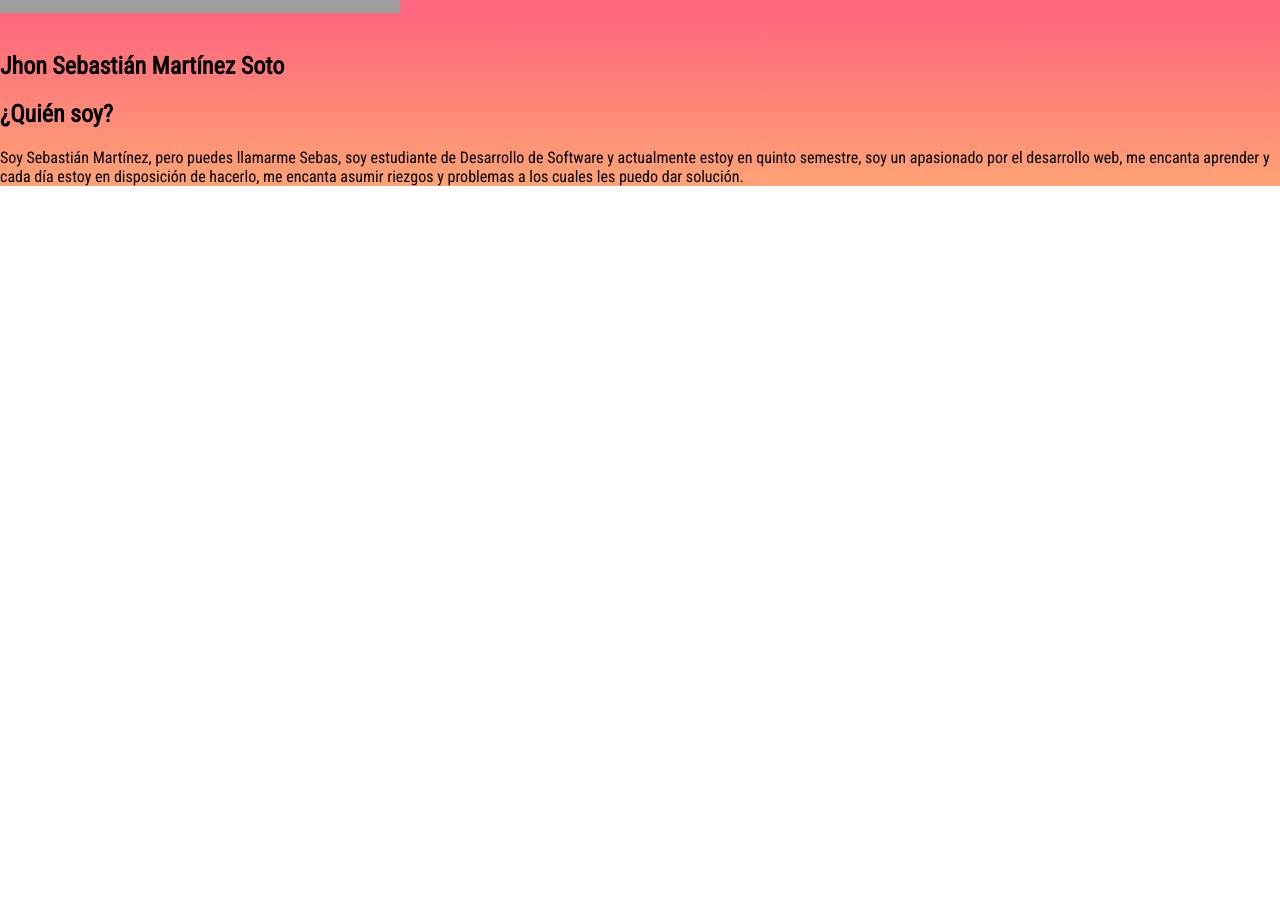
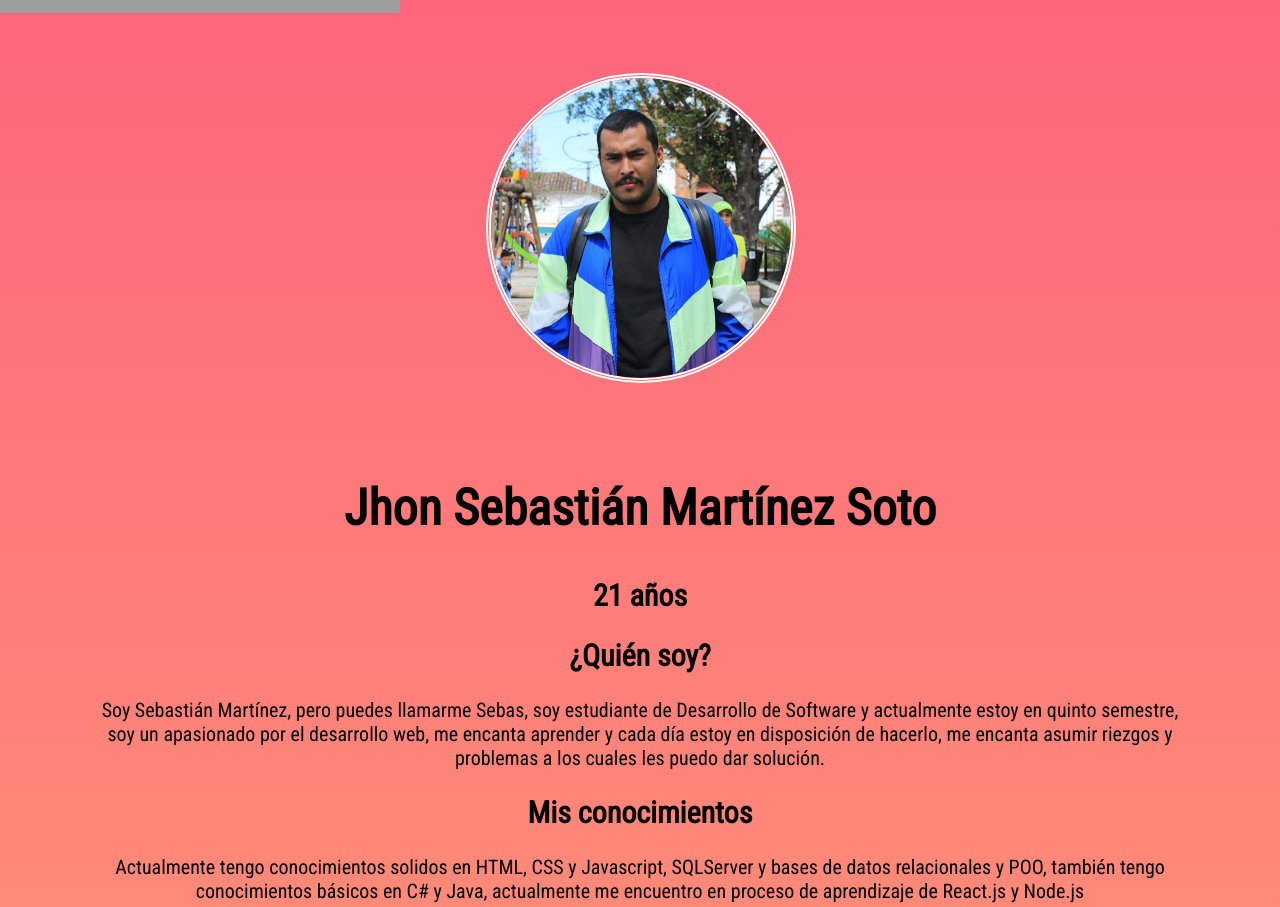
Before and after one commit to jhsebastian/BravoDev, a plain HTML site: page index.html in a window 1280 px wide. Shown: the part 287-1194 px from the top of the page. Before the commit the page ends 800 px from the top, so only its background shows below. Drawn offline with Linux system fonts and the light colour scheme; grey boxes are pictures that could not be loaded.

Commit message:
estilización del sitio web

```diff
--- a/index.html
+++ b/index.html
@@ -6,29 +6,48 @@
     <meta http-equiv="X-UA-Compatible" content="ie=edge">
     <link rel="stylesheet" href="style.css">
     <link href="https://fonts.googleapis.com/css?family=Roboto+Condensed&display=swap" rel="stylesheet">
+    <link rel="shortcut icon" href="https://img.icons8.com/color/16/000000/ice-king.png">
     <title>Mi Portafolio</title>
 </head>
 <body>
     <nav class="navbar">
         <img src="https://img.icons8.com/doodle/48/000000/french-fries.png" alt="IconPapitasFritas">
         <ul>
-            <a href="#"><li>Quién soy</li></a>
+            <a href="#presentacion"><li>Quién soy</li></a>
             <a href="#"><li>Mis Proyectos</li></a>
+            <a href="#social-media"><li>Contáctame</li></a>
         </ul>
     </nav>
-    <div class="container">
+
+    <div class="container" id="presentacion">
         <section class="container-presentación">
-            <img src="" alt="">
+            <div>
+                <img class="image-selfie" src="./images/selfie.png" alt="">
+            </div>
+
+            <div class="presentation">
                 <h1>Jhon Sebastián Martínez Soto</h1>
+                <h2>21 años</h2>
                 <h2>¿Quién soy?</h2>
                 <p>Soy Sebastián Martínez, pero puedes llamarme Sebas, soy estudiante de Desarrollo de Software y actualmente estoy en
                     quinto semestre, soy un apasionado por el desarrollo web, me encanta aprender y cada día estoy en disposición de hacerlo,
                     me encanta asumir riezgos y problemas a los cuales les puedo dar solución.
                 </p>
+                <h2>Mis conocimientos</h2>
+                <p>Actualmente tengo conocimientos solidos en HTML, CSS y Javascript, SQLServer y bases de datos relacionales y POO, también tengo conocimientos básicos en C# y Java, actualmente me encuentro en proceso de aprendizaje de React.js y Node.js</p>
+            </div>
 
+            <div class="social-media" id="social-media">
+                <a href="https://twitter.com/Jhsebastian1" target="_blank"><img src="https://img.icons8.com/doodle/48/000000/twitter--v3.png" alt=""></a>
+                <a href="https://www.linkedin.com/in/sebastian-martinez-soto-36b50115b/" target="_blank"><img src="https://img.icons8.com/doodle/48/000000/linkedin--v2.png" alt=""></a>
+                <a href="https://www.instagram.com/jhsebas_/" target="_blank"><img src="https://img.icons8.com/doodle/48/000000/instagram--v3.png" alt=""></a>
+                <a href="https://github.com/jhsebastian" target="_blank"><img src="https://img.icons8.com/doodle/48/000000/github.png"></a>
+            </div>
         </section>
     </div>
-
-    <footer></footer>
+    <footer class="footer">
+        <p>Let's learn together</p>
+        <p>Made with 💚 by @Jhsebastian1</p>
+    </footer>
 </body>
 </html>
--- a/style.css
+++ b/style.css
@@ -31,4 +31,41 @@ body {
 
 .container{
     background-image: linear-gradient(rgb(254, 102, 125), rgb(255, 163, 117));
+    margin: 0;
+    align-items: center;
 }
+
+.image-selfie{
+    margin-top: 60px;
+    margin-left: 38%;
+    margin-bottom: 50px;
+    width: 300px;
+    height: 300px;
+    border-radius: 50%;
+    border: double white 5px;
+}
+
+.presentation{
+    text-align: center;
+}
+.presentation h1{
+    text-align: center;
+    font-size: 50px;
+}
+
+.presentation h2{
+    font-size: 30px;
+}
+
+.presentation p{
+    padding-left: 100px;
+    padding-right: 100px;
+    font-size: 20px;
+}
+
+.footer {
+    background-color: rgb(255, 163, 117);
+    margin: 0;
+    display: flex;
+    justify-content: space-between;
+}
```
Also changed, not shown: images/selfie.jpeg (deleted), images/selfie.png (added), 2 other files. Lines whose indentation alone changed are shown as unchanged.
